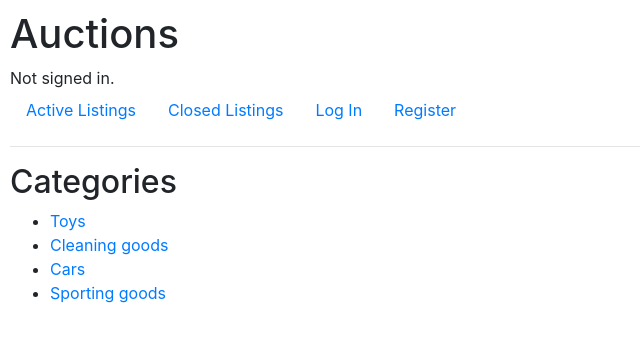
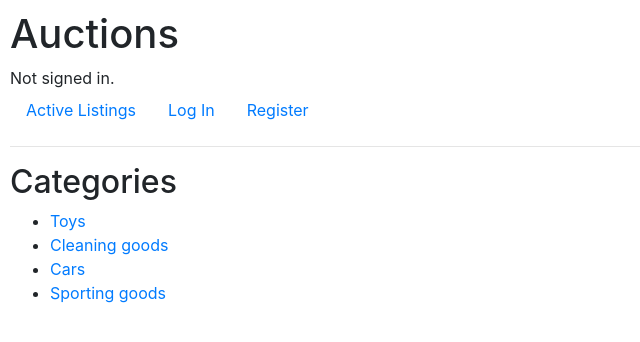
Before and after one commit to marceross/commerce, a Django app: page /categories in a window 1280 px wide. Shown: the top 342 px of the page, without its empty margins (0-640 px from the left). Run offline with Django 4.2, Linux system fonts and the light colour scheme; data comes from the database, SQL or seed files in the repository; both versions use the stored data as it was after the commit; some libraries are stand-ins or nearby versions.

Commit message:
Fixed layout for closed listing just for login usr

```diff
--- a/auctions/templates/auctions/layout.html
+++ b/auctions/templates/auctions/layout.html
@@ -20,10 +20,10 @@
             <li class="nav-item">
                 <a class="nav-link" href="{% url 'auctions:index' %}">Active Listings</a>
             </li>
-            <li class="nav-item">
-                <a class="nav-link" href="{% url 'auctions:closed_listings' %}">Closed Listings</a>
-            </li>
             {% if user.is_authenticated %}
+                <li class="nav-item">
+                    <a class="nav-link" href="{% url 'auctions:closed_listings' %}">Closed Listings</a>
+                </li>
                 <li class="nav-item">
                     <a class="nav-link" href="{% url 'auctions:categories' %}">Categories</a>
                 </li>
@@ -33,11 +33,6 @@
                 <li class="nav-item">
                     <a class="nav-link" href="{% url 'auctions:create' %}">Create Listing</a>
                 </li>
-
-
-
-
-
                 <li class="nav-item">
                     <a class="nav-link" href="{% url 'auctions:logout' %}">Log Out</a>
                 </li>
```
Also changed, not shown: db.sqlite3.
